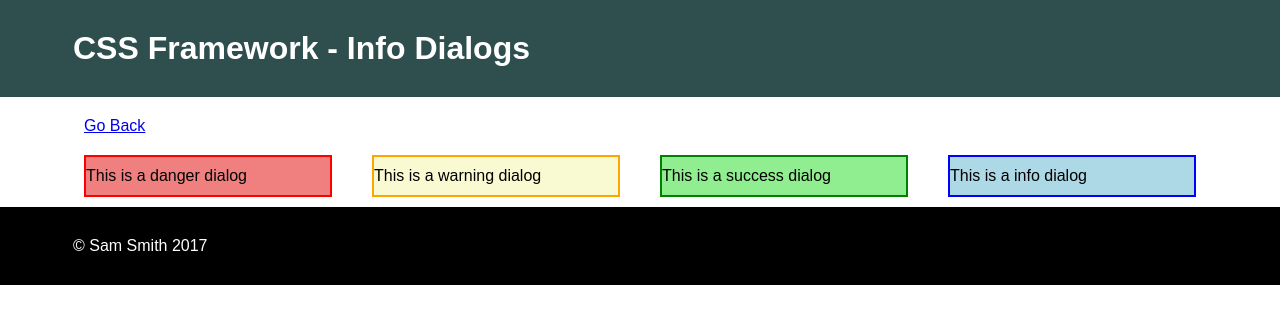
After one commit to smithymx67/Web-Framework, a PHP site: page /docSite/infoDialogs.html in a window 1280 px wide. The commit adds this page. Shown: the top 324 px of the page. Run offline with PHP 8.4, Linux system fonts and the light colour scheme; style sheets or scripts are compiled from the project's sources.

Commit message:
Added more styles and doc examples

```diff
--- a/build/lib.min.css
+++ b/build/lib.min.css
@@ -1,2 +1,2 @@
-html{margin:0;padding:0}body{margin:0;padding:0}.container{max-width:1920px;padding:10px 5%;margin:0 auto}.col-1,.col-2,.col-3,.col-4,.col-5{float:left;padding:10px 20px;box-sizing:border-box}.col-1{width:100%}.col-2{width:50%}.col-3{width:33.33%}.col-4{width:25%}.col-5{width:20%}.striked{text-decoration:line-through}.underlined{text-decoration:underline}.overlined{text-decoration:overline}.bold{font-weight:700}.italic{font-style:italic}.center{text-align:center}.left{text-align:left}.right{text-align:right}
+body,html{margin:0;padding:0;font-family:sans-serif}h1,h2,h3,h4,h5,h6,p{margin:0;padding:10px 0}a{transition:all .3s ease-in-out}header{background-color:#2f4f4f;color:#fff;padding:10px}footer{background-color:#000;color:#fff;padding:10px;clear:both}.container{max-width:1920px;padding:10px 5%;margin:0 auto}.col-1,.col-2,.col-3,.col-4,.col-5{float:left;padding:10px 20px;box-sizing:border-box}.col-1{width:100%}.col-2{width:50%}.col-3{width:33.33%}.col-4{width:25%}.col-5{width:20%}.striked{text-decoration:line-through}.underlined{text-decoration:underline}.overlined{text-decoration:overline}.bold{font-weight:700}.italic{font-style:italic}.center{text-align:center}.left{text-align:left}.right{text-align:right}.danger{background-color:#f08080;border:2px solid red}.warning{background-color:#fafad2;border:2px solid orange}.success{background-color:#90ee90;border:2px solid green}.info{background-color:#add8e6;border:2px solid #00f}
 /*# sourceMappingURL=lib.min.css.map */
--- a/src/_elements.scss
+++ b/src/_elements.scss
@@ -1,46 +1,45 @@
 // Elements
 // This file contains css for html elements
 
-html {
+html, body {
   margin: 0;
   padding: 0;
+  font-family: sans-serif;
 }
 
-body {
+h1, h2, h3, h4, h5, h6, p {
   margin: 0;
-  padding: 0;
-}
-
-h1 {
-
-}
-
-h2 {
-
-}
-
-h3 {
-
-}
-
-h4 {
-
-}
-
-h5 {
-
-}
-
-h6 {
-
-}
-
-p {
-
+  padding: 10px 0;
 }
 
 a {
+  transition: all .3s ease-in-out;
   &:hover {
 
   }
 }
+
+header {
+  background-color: darkslategray;
+  color: white;
+  padding: 10px;
+}
+
+footer {
+  background-color: black;
+  color: white;
+  padding: 10px;
+  clear: both;
+}
+
+hr {
+
+}
+
+code {
+
+}
+
+pre {
+
+}
--- /dev/null
+++ b/src/_infoDialogs.scss
@@ -0,0 +1,22 @@
+// Info Dialogs
+// This file contains css for info dialogs
+
+.danger {
+  background-color: lightcoral;
+  border: 2px solid red;
+}
+
+.warning {
+  background-color: lightgoldenrodyellow;
+  border: 2px solid orange;
+}
+
+.success {
+  background-color: lightgreen;
+  border: 2px solid green;
+}
+
+.info {
+  background-color: lightblue;
+  border: 2px solid blue;
+}
--- /dev/null
+++ b/src/docSite/infoDialogs.html
@@ -0,0 +1,53 @@
+<!DOCTYPE html>
+<html lang="en-GB">
+<head>
+  <title>CSS Framework | Info Dialogs</title>
+  <meta charset="utf-8">
+  <link type="text/css" rel="stylesheet" href="../lib.min.css">
+</head>
+<body>
+  <header>
+    <div class="container">
+      <h1>CSS Framework - Info Dialogs</h1>
+    </div>
+  </header>
+
+  <div class="container">
+    <div class="col-1">
+      <a href="index.html" title="Home">Go Back</a>
+    </div>
+  </div>
+
+  <div class="container">
+    <div class="col-4">
+      <div class="danger">
+        <p>This is a danger dialog</p>
+      </div>
+    </div>
+
+    <div class="col-4">
+      <div class="warning">
+        <p>This is a warning dialog</p>
+      </div>
+    </div>
+
+    <div class="col-4">
+      <div class="success">
+        <p>This is a success dialog</p>
+      </div>
+    </div>
+
+    <div class="col-4">
+      <div class="info">
+        <p>This is a info dialog</p>
+      </div>
+    </div>
+  </div>
+
+  <footer>
+    <div class="container">
+      <p>&copy; Sam Smith 2017</p>
+    </div>
+  </footer>
+</body>
+</html>
--- a/src/lib.scss
+++ b/src/lib.scss
@@ -1,6 +1,11 @@
 // Main CSS framework file
 // Import the library parts here
+
+// Author   Sam Smith (smithymx67)
+// Website  https://samsmtih.me
+// Version  1.0.0
 
 @import "elements";
 @import "layout";
 @import "text";
+@import "infoDialogs";
```
Also changed, not shown: build/docSite/elements.html (added, +45 -0 lines), build/docSite/index.html (+20 -1 lines), build/docSite/infoDialogs.html (added, +53 -0 lines), build/docSite/layout.html (+22 -9 lines), src/docSite/elements.html (added, +45 -0 lines), src/docSite/index.html (+20 -1 lines), src/docSite/layout.html (+22 -9 lines), src/docSite/text.html (+19 -1 lines), 1 other file.
